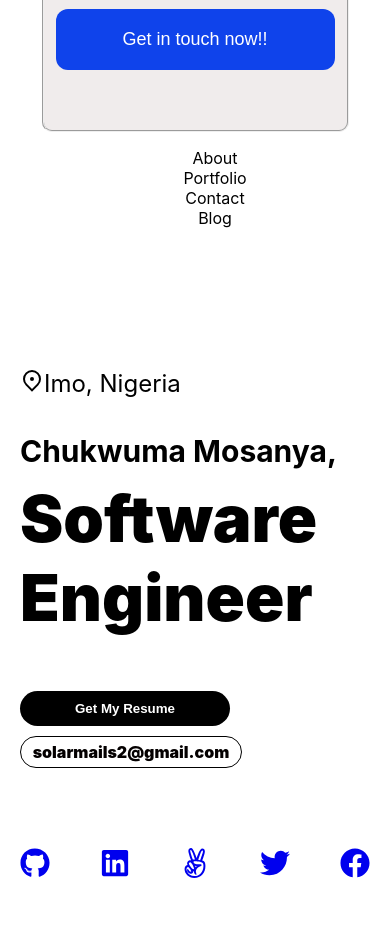
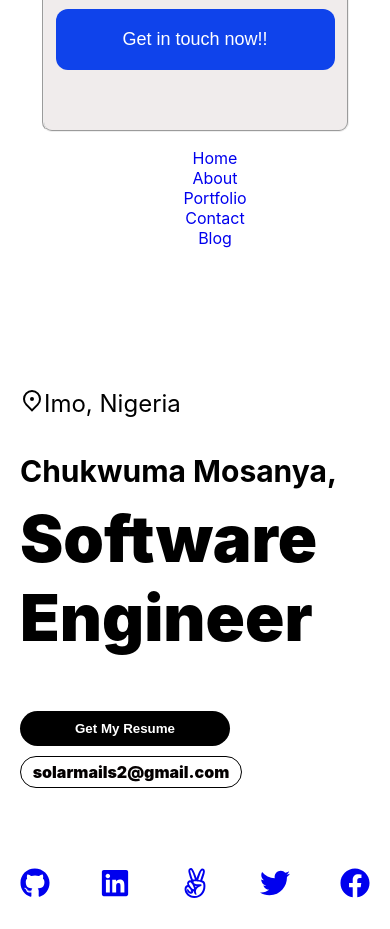
Before and after one commit to blase147/my_portfolio, a React (Create React App) app: page / in a window 390 px wide. Shown: the part 7920-8849 px from the top of the page. Built offline with nearby package versions, Linux system fonts and the light colour scheme.

Commit message:
Add desktop responsiveness

```diff
--- a/src/App.js
+++ b/src/App.js
@@ -26,7 +26,7 @@ function App() {
             <Route path="/my_works" element={<MyWorks />} />
             <Route path="/about_me" element={<AboutMe />} />
             <Route path="/contact_me" element={<ContactMe />} />
-            <Route path="https://medium.com/@solarmails2" element={<ContactMe />} />
+            <Route url="https://medium.com/@solarmails2" />
           </Route>
         </Routes>
       </Router>
--- a/src/components/Homepage/homePage.scss
+++ b/src/components/Homepage/homePage.scss
@@ -127,27 +127,34 @@
           flex-direction: row;
           width: 100%;
           gap: 10px;
+          // font-size: 12px;
 
           .my-resume {
+            display: flex;
+            flex-direction: row;
             background-color: #070eec;
             border-radius: 20px;
             color: white;
             width: auto;
-            font-size: 12px;
+
+            // .pfd {
+            // color: white;
+            // }
           }
 
           .mailto {
-            background-color: #fff;
+            display: flex;
+            align-content: center;
             border-radius: 20px;
-            color: rgb(4, 0, 0);
+            border: solid 1px #0905f0;
+            // text-decoration: none;
+            font-size: 15px;
             width: auto;
-            border: solid 1px #000;
-            text-decoration: none;
-            padding-top: 0;
 
             a {
               color: rgb(4, 0, 0);
-              font-size: 8px;
+              font-weight: 900;
+              // padding: 0;
             }
           }
         }
--- a/src/components/about-me/aboutMe.scss
+++ b/src/components/about-me/aboutMe.scss
@@ -140,7 +140,6 @@
     margin-top: 100px;
     margin-bottom: 100px;
 
-
     .about-me {
       padding-top: 20px;
       margin: auto;
@@ -174,7 +173,7 @@
           width: 80%;
           border-radius: 100%;
           // padding-top: 50px;
-          padding-bottom: 50px;
+          padding-bottom: 20px;
           margin: auto;
         }
       }
@@ -186,7 +185,8 @@
         align-items: center;
         gap: 8px;
         width: 100%;
-        margin: auto;
+        // margin: auto;
+        margin: 20px;
         // background-color: #d61414;
 
         .my-resume {
@@ -197,12 +197,18 @@
           width: 100%;
           font-size: 10px;
           border-radius: 10px;
+          background-color: #100101;
+          color: #fff;
         }
 
         a {
+          display: flex;
+          flex-direction: row;
+          justify-content: center;
+          align-items: center;
           text-decoration: none;
           border: solid 1px rgb(14, 6, 0);
-          padding: 10px;
+          padding: 10px 15px 10px 15px;
           font-weight: 900;
           margin-bottom: 10px;
           width: 40%;
@@ -215,13 +221,17 @@
       .social-icons {
         display: flex;
         flex-direction: row;
-        gap: 10px;
+        gap: 15px;
         justify-content: center;
+        width: 80%;
         margin: auto;
-        padding-left: 0;
+        // padding-left: 0;
         margin-top: 20px;
 
         a {
+          display: flex;
+          flex-direction: row;
+          justify-content: center;
           color: #000;
         }
       }
@@ -282,21 +292,22 @@
       }
     }
   }
+
   .blog {
     display: flex;
     flex-direction: column;
     // justify-content: center;
     border-top: solid 10px #cf0505;
     border-bottom: solid 10px #cf0505;
-    margin-top:100px;
-    padding-top:50px;
-    padding-bottom:50px;
+    margin-top: 100px;
+    padding-top: 50px;
+    padding-bottom: 50px;
     width: 40%;
-    margin:auto;
+    margin: auto;
 
     a {
-    border-left: solid 3px #cf0505;
-    padding-left: 20px;
+      border-left: solid 3px #cf0505;
+      padding-left: 20px;
     }
   }
 }
--- a/src/components/contact-me/contactMe.js
+++ b/src/components/contact-me/contactMe.js
@@ -1,4 +1,5 @@
 import React from 'react';
+import { Link } from 'react-router-dom';
 import './contactMe.scss';
 // eslint-disable-next-line import/no-extraneous-dependencies
 import { FontAwesomeIcon } from '@fortawesome/react-fontawesome';
@@ -47,14 +48,25 @@ const ContactMe = () => (
         </div>
       </fieldset>
     </div>
-    <div className="footer-nav">
+    <nav className="footer-nav">
       <ul>
-        <li>About</li>
-        <li>Portfolio</li>
-        <li>Contact</li>
-        <li>Blog</li>
+        <li>
+          <Link to="/">Home</Link>
+        </li>
+        <li>
+          <Link to="/about_me">About</Link>
+        </li>
+        <li>
+          <Link to="/my_works">Portfolio</Link>
+        </li>
+        <li>
+          <Link to="/contac_me">Contact</Link>
+        </li>
+        <li>
+          <Link to="/blog">Blog</Link>
+        </li>
       </ul>
-    </div>
+    </nav>
   </section>
 );
 
--- a/src/components/my-works/myWorks.js
+++ b/src/components/my-works/myWorks.js
@@ -18,7 +18,6 @@ const MyWorks = () => (
 
           <div className="text-content">
             <h2>{item.title}</h2>
-            {/* <p>---------------------</p> */}
             <p className="desc">{item.description}</p>
             <ul className="lang">
               <p>Project stack:</p>
--- a/src/components/navigation-bar/navigationBar.js
+++ b/src/components/navigation-bar/navigationBar.js
@@ -25,7 +25,7 @@ const NavigationBar = () => {
     { url: '/my_works', name: 'Portfolio' },
     { url: '/about_me', name: 'About' },
     { url: '/contact_me', name: 'Contact' },
-    { url: '/blog', name: 'Blog' },
+    { url: '/url', name: 'Blog' },
   ];
 
   let menuIcon = null;
--- a/src/components/scss/_config.scss
+++ b/src/components/scss/_config.scss
@@ -35,7 +35,7 @@ $box-shadow : 10px 8px 16px rgba(79, 156, 192, 0.384);
   margin: 2rem auto;
   font-size: 1.2rem;
   font-weight: bold;
-  padding: 10px 42px;
+  // padding: 10px 42px;
   border-radius: 20px;
 }
 
```
Also changed, not shown: src/components/my-works/myWorks.scss (+4 -6 lines).
